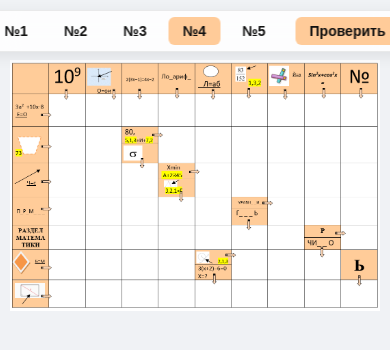
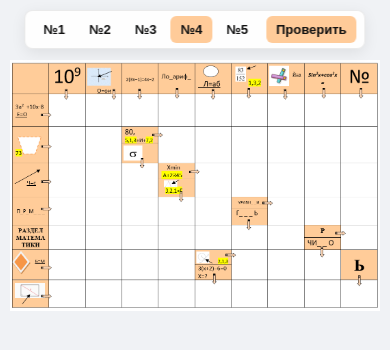
Before and after one commit to serg2ev/smartmathscan-v2, a plain HTML site: page scanword4.html in a window 390 px wide. Drawn offline with Linux system fonts and the light colour scheme.

Commit message:
добавил адаптивность размера шрифта и шапки

```diff
--- a/scanword4.html
+++ b/scanword4.html
@@ -37,7 +37,7 @@
         .cell {
             position: absolute;
             text-align: center;
-            font-size: 5.5cqw;
+            font-size: 4.2cqw;
 
             font-weight: bold;
             text-transform: uppercase;
@@ -52,37 +52,68 @@
 
         .top-nav {
             position: fixed;
-
             top: 10px;
             left: 50%;
             transform: translateX(-50%);
-
             z-index: 1000;
 
-
             display: flex;
-            gap: 8px;
-            background: rgba(255, 255, 255, 0.85);
-            padding: 6px 12px;
-            border-radius: 6px;
+            align-items: center;
+            gap: 4px;
+            background: rgba(255, 255, 255, 0.9);
+            padding: 5px 8px;
+            border-radius: 8px;
             backdrop-filter: blur(10px);
             border: 1px solid rgba(0, 0, 0, 0.08);
             box-shadow: 0 4px 15px rgba(0, 0, 0, 0.08);
-            max-height: 42px;
+
+
+            max-width: calc(100vw - 16px);
+            overflow-x: auto;
+
+            white-space: nowrap;
             box-sizing: border-box;
+
+
+            -webkit-overflow-scrolling: touch;
+            scrollbar-width: none;
+
+        }
+
+        .top-nav::-webkit-scrollbar {
+            display: none;
+
         }
 
         .nav-btn {
             color: #111;
             text-decoration: none;
-            padding: 6px 14px;
+            padding: 6px 10px;
+
             border-radius: 6px;
-            font-size: 14px;
+            font-size: 13px;
 
             font-weight: bold;
             cursor: pointer;
             transition: background 0.2s ease, transform 0.1s ease;
             white-space: nowrap;
+            flex-shrink: 0;
+
+        }
+
+        .check-btn {
+            background: #2ecc71;
+            color: #fff;
+            border: none;
+            padding: 6px 10px;
+            border-radius: 6px;
+            font-size: 13px;
+            font-weight: bold;
+            cursor: pointer;
+            margin-left: 4px;
+            transition: background 0.2s, transform 0.1s;
+            white-space: nowrap;
+            flex-shrink: 0;
         }
 
         .nav-btn:active {
@@ -137,19 +168,6 @@
             text-shadow: 0 0 2px rgba(255, 255, 255, 0.8);
         }
 
-        .check-btn {
-            background: #2ecc71;
-            color: #fff;
-            border: none;
-            padding: 6px 14px;
-            border-radius: 6px;
-            font-size: 14px;
-            font-weight: bold;
-            cursor: pointer;
-            margin-left: 8px;
-            transition: background 0.2s, transform 0.1s;
-        }
-
         .check-btn:hover {
             background: #27ae60;
         }
@@ -165,6 +183,13 @@
 
         .check-btn:hover {
             filter: brightness(0.9);
+        }
+
+        @media (max-width: 600px) {
+            .cell {
+                font-size: 3.8cqw;
+
+            }
         }
     </style>
 </head>
```
Also changed, not shown: index.html (+50 -24 lines), scanword2.html (+49 -24 lines), scanword3.html (+49 -24 lines), scanword5.html (+49 -24 lines).
